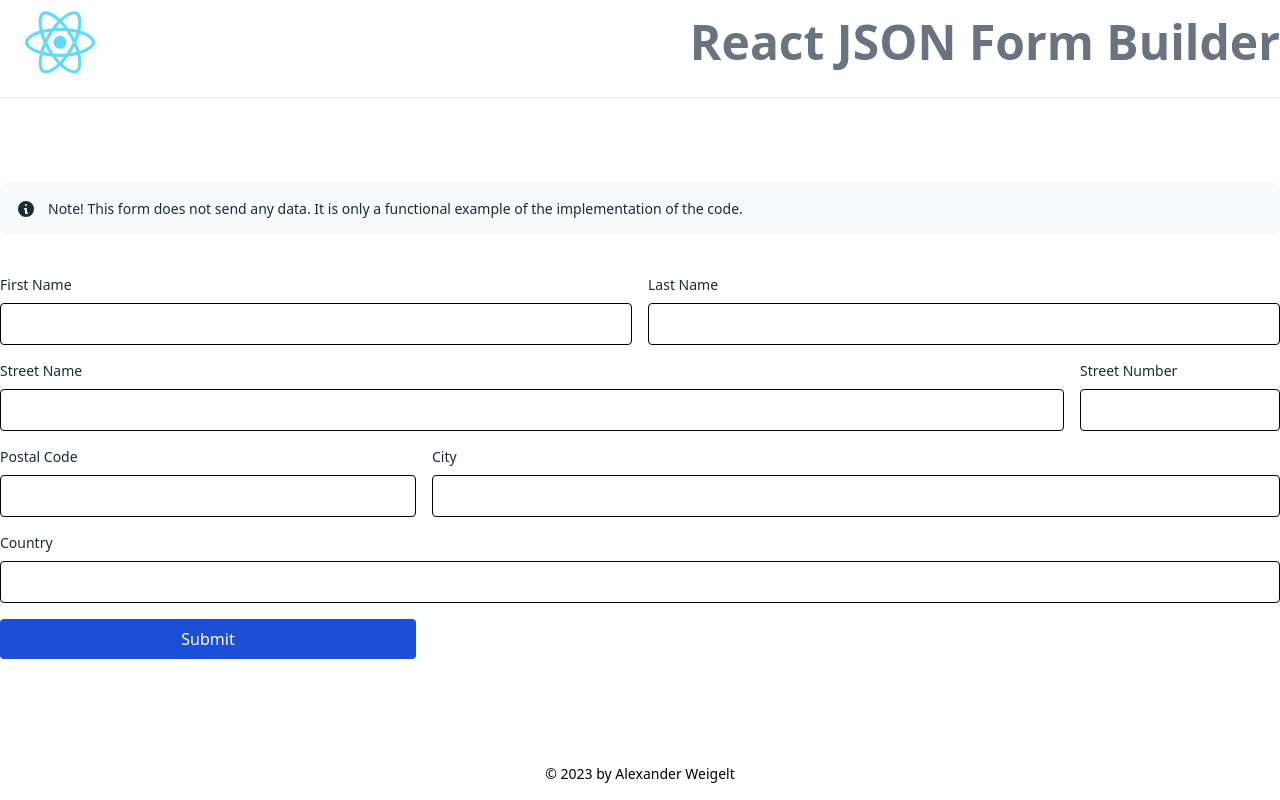
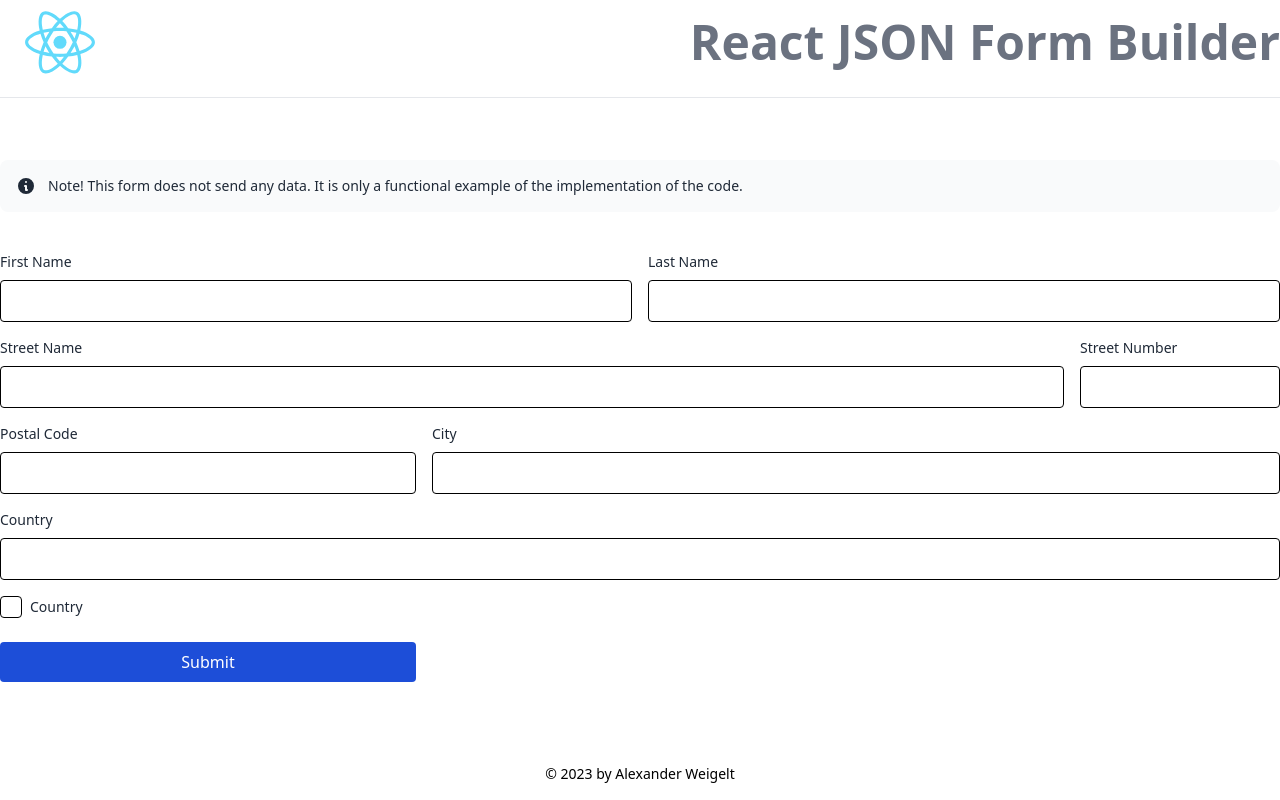
Before and after one commit to fredyteheranto/JSONFormBuilder, a React (Create React App) app: page / in a window 1280 px wide. Built offline with nearby package versions, Linux system fonts and the light colour scheme.

Commit message:
Add Checkbox component

```diff
--- a/src/App.tsx
+++ b/src/App.tsx
@@ -78,6 +78,14 @@ const App: FC = () => {
       validation: yup.string().required('Country is required')
     },
     {
+      component: 'checkbox',
+      id: 'accept-terms',
+      name: 'acceptTerms',
+      label: 'Country',
+      col: 12,
+      validation: yup.bool().oneOf([true], 'Accept terms and conditions')
+    },
+    {
       component: 'submit',
       name: 'submit',
       value: 'Submit',
@@ -112,7 +120,8 @@ const App: FC = () => {
           </svg>
           <span className="sr-only">Info</span>
           <div>
-            <span className="font-medium">Note!</span> This form does not send any data. It is only a functional example of the implementation of the code.
+            <span className="font-medium">Note!</span> This form does not send any data. It is only a functional example
+            of the implementation of the code.
           </div>
         </div>
         <FormBuilder fields={fields} submitForm={handleSubmit}/>
--- /dev/null
+++ b/src/Checkbox.tsx
@@ -0,0 +1,82 @@
+import React, { forwardRef, type InputHTMLAttributes } from 'react'
+import classNames from 'classnames'
+
+type Props = {
+  id: string
+  label?: string | null
+  inline?: boolean
+  message?: string | false
+  error?: boolean
+  disabled?: boolean
+  size?: 'small' | 'medium' | 'large'
+} & Omit<InputHTMLAttributes<HTMLInputElement>, 'type'>
+
+type Ref = HTMLInputElement
+
+const Checkbox = forwardRef<Ref, Props>((props, ref) => {
+  const {
+    id,
+    label = null,
+    inline = false,
+    message = false,
+    error = false,
+    disabled = false,
+    size = 'medium',
+    className,
+    ...restProps
+  } = props
+  const styles = {
+    small: 'p-2 sm:text-xs',
+    medium: 'p-2.5 text-sm',
+    large: 'p-4 sm:text-md'
+  }
+
+  const input = (
+    <input
+      ref={ref}
+      type="checkbox"
+      id={id}
+      disabled={disabled}
+      className={classNames(
+        'border-black rounded focus:border-blue-500 mr-2',
+        { 'inline-block': inline, 'bg-gray-100': disabled },
+        styles[size],
+        className
+      )}
+      {...restProps}
+    />
+  )
+
+  return (
+    <>
+      {(label != null)
+        ? (
+          <label
+            htmlFor={id}
+            className={classNames(
+              'mb-2 text-sm font-medium text-gray-800 items-center',
+              inline ? 'inline-flex mr-2' : 'flex'
+            )}
+          >
+            {input} {label}
+          </label>
+          )
+        : (
+            { input }
+          )}
+      {Boolean(message) && (
+        <span
+          className={classNames('mb-2 block text-sm font-medium', {
+            'text-red-700': error
+          })}
+        >
+          {message}
+        </span>
+      )}
+    </>
+  )
+})
+
+Checkbox.displayName = 'Checkbox'
+
+export default Checkbox
```
Also changed, not shown: src/FormBuilder.tsx (+4 -3 lines).
